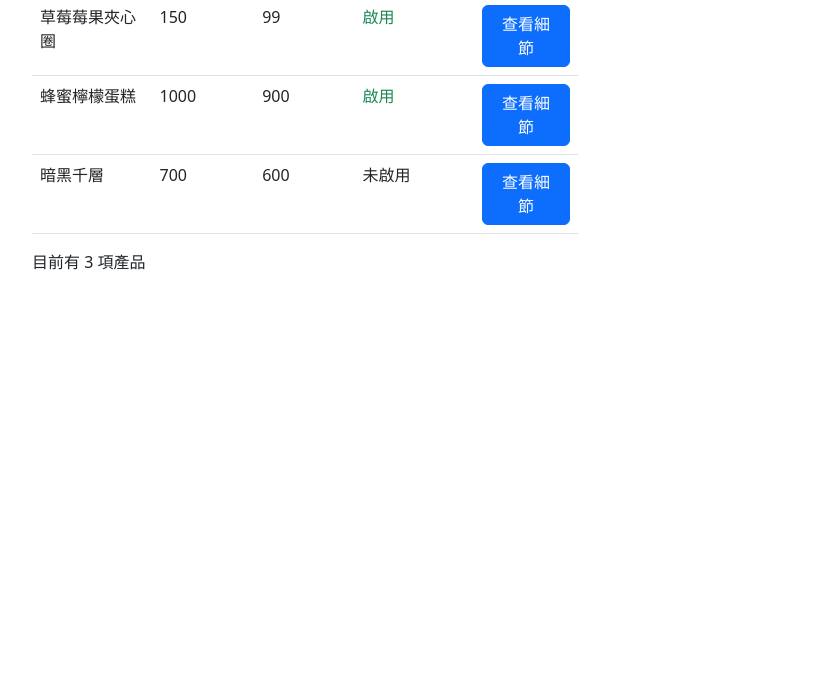
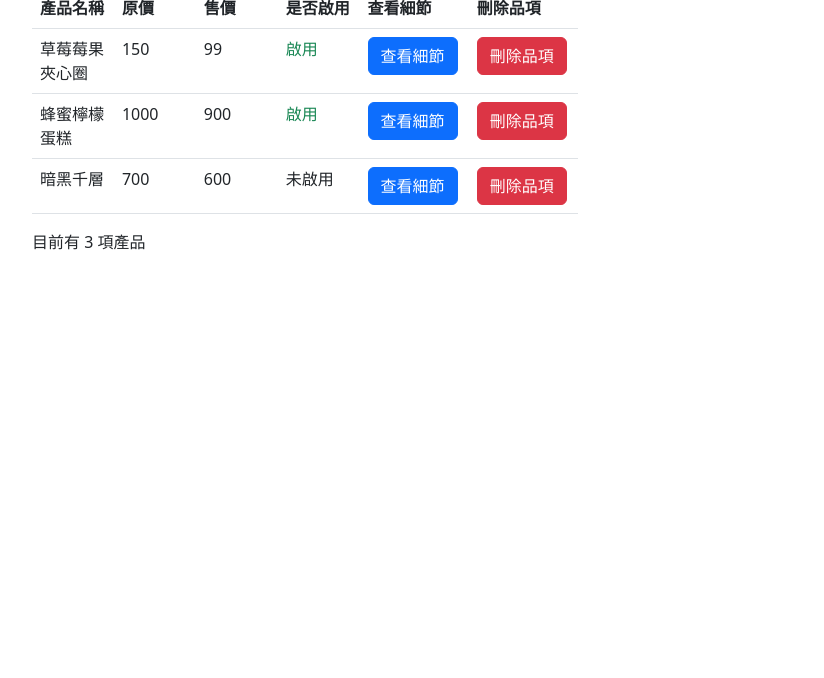
Before and after one commit to jimmyFang-ai/Vue-work-week1, a website: page index.html in a window 1280 px wide. Shown: the part 122-800 px from the top of the page, without its empty margins (50-874 px from the left). Drawn offline with nearby package versions, Linux system fonts and the light colour scheme.

Commit message:
git init

```diff
--- a/index.html
+++ b/index.html
@@ -12,47 +12,53 @@
 <body>
 
     <div id="app">
-
-
+        <section class="py-5">
             <div class="container">
-            <div class="row py-3">
-                <div class="col-md-6">
+                <div class="row row-cols-1 row-cols-lg-2  gy-5 gy-lg-0">
+                    <div class="col">
                         <h2>產品列表</h2>
                         <table class="table table-hover mt-4">
                             <thead>
                                 <tr>
-                                <th width="150">產品名稱</th>
-                                <th width="120">
+                                    <th width="15%">產品名稱</th>
+                                    <th width="15%">
                                         原價
                                     </th>
-                                <th width="120">
+                                    <th width="15%">
                                         售價
                                     </th>
-                                <th width="150">
+                                    <th width="15%">
                                         是否啟用
                                     </th>
-                                <th width="120">
+                                    <th width="20%">
                                         查看細節
+                                    </th>
+                                    <th width="20%">
+                                        刪除品項
                                     </th>
                                 </tr>
                             </thead>
                             <tbody>
                                 <!-- 列表渲染 v-for -->
                                 <tr v-for="product in products" :key="product.id">
-                                <td width="150">{{ product.title}}</td>
-                                <td width="120">
+                                    <td>{{ product.title}}</td>
+                                    <td>
                                         {{ product.origin_price}}
                                     </td>
-                                <td width="120">
+                                    <td>
                                         {{ product.price}}
                                     </td>
-                                <td width="150">
+                                    <td>
                                         <span v-if="product.is_enabled" class="text-success">啟用</span>
                                         <span v-else>未啟用</span>
                                     </td>
-                                <td width="120">
+                                    <td>
                                         <button type="button" class="btn btn-primary"
                                             @click="viewProduct(product)">查看細節</button>
+                                    </td>
+                                    <td>
+                                        <button type="button" class="btn btn-danger"
+                                            @click="deleteProduct(product.id)">刪除品項</button>
                                     </td>
                                 </tr>
                             </tbody>
@@ -61,9 +67,10 @@
                     </div>
 
 
-                <div class="col-md-6">
+                    <div class="col">
                         <h2>單一產品細節</h2>
 
+                        <!-- 使用  template 標籤在編譯時，不會生成 html 結構-->
                         <template v-if="temp.id">
                             <div class="card mb-3">
                                 <img :src="temp.imageUrl" class="card-img-top primary-image" alt="主圖">
@@ -95,6 +102,9 @@
                     </div>
                 </div>
             </div>
+
+        </section>
+
     </div>
 
 
@@ -197,6 +207,11 @@
                     // 避免物件參考特性傳入的 product 要使用拷貝方式賦予到 temp 物件
                     this.temp = { ...product };
                 },
+                // 刪除單一產品
+                deleteProduct(id) {
+                    this.products = this.products.filter(product => product.id !== id);
+                    console.log(id,'已被刪除');
+                },
                 // 點擊小圖換大圖
                 changeImage(item) {
                     this.temp.imageUrl = item;
```
Lines whose indentation alone changed are shown as unchanged.
